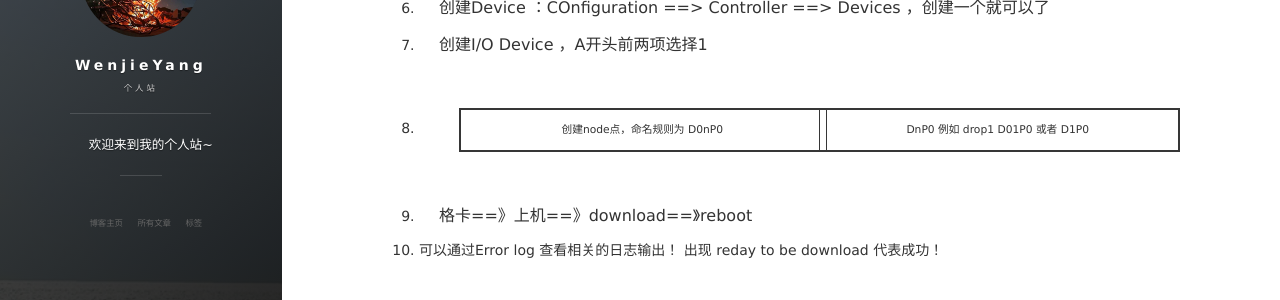
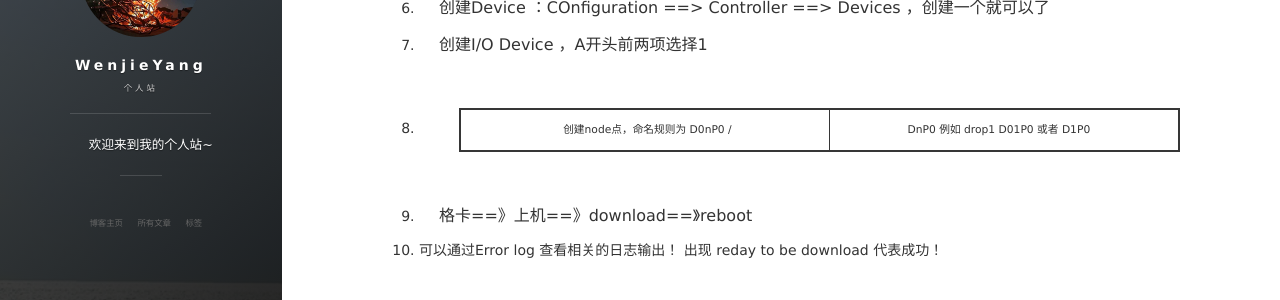
Before and after one commit to yangwj517/yangwj517.github.io, a Jekyll site: the page built from _posts/2025-06-18-drop配置.md, in a window 1280 px wide and 1117 px high. Shown: the part 480-780 px from the top of the window. Built offline with Jekyll 4.4.1, drawn with Linux system fonts in a browser that asks for light colours; nearby versions of some CDN libraries; comment, search, counter and statistics services are not loaded.

```diff
--- a/_posts/2025-06-18-drop配置.md
+++ b/_posts/2025-06-18-drop配置.md
@@ -21,7 +21,7 @@ tags: Ovation
 
 7. 创建I/O Device  ，A开头前两项选择1
 
-8. 创建node点，命名规则为 D0nP0  ||  DnP0   例如 drop1  D01P0  或者  D1P0
+8. 创建node点，命名规则为 D0nP0  /|  DnP0   例如 drop1  D01P0  或者  D1P0
 
 9. 格卡==》上机==》download==》reboot
 
```
